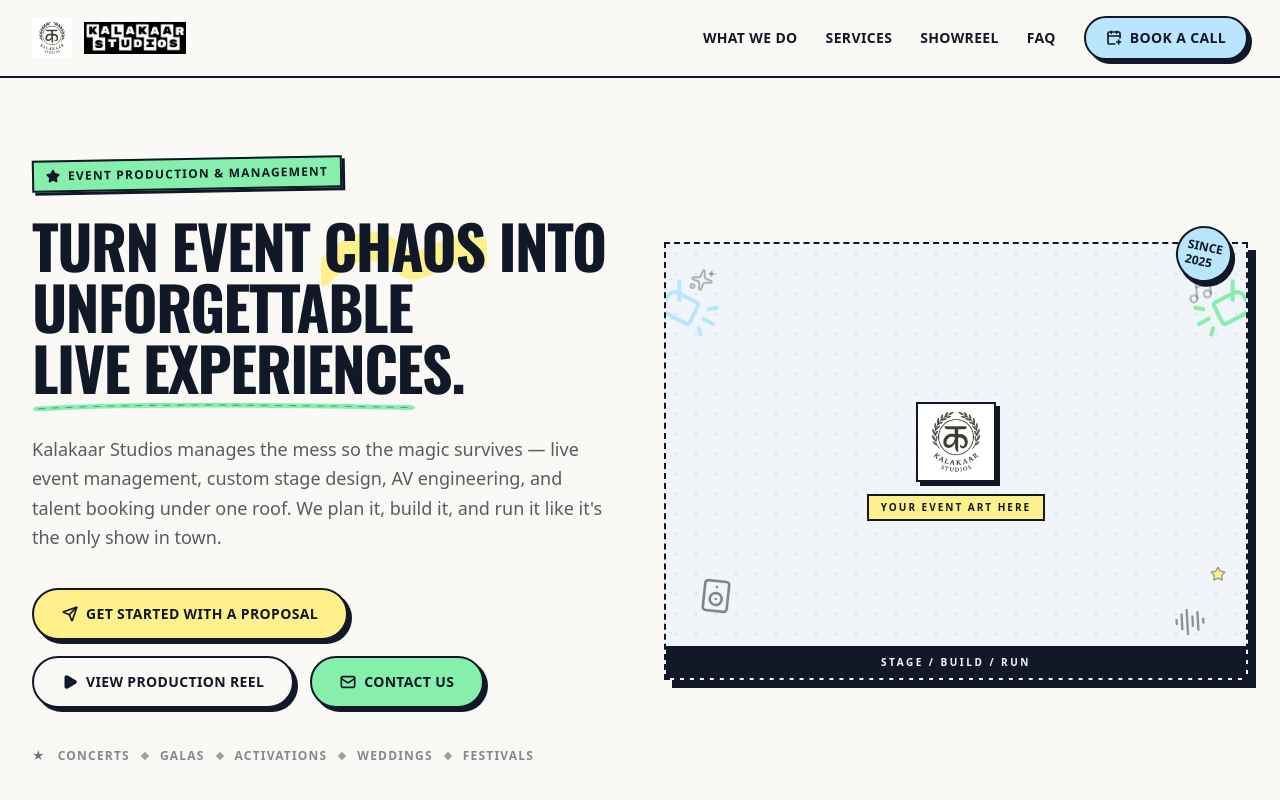
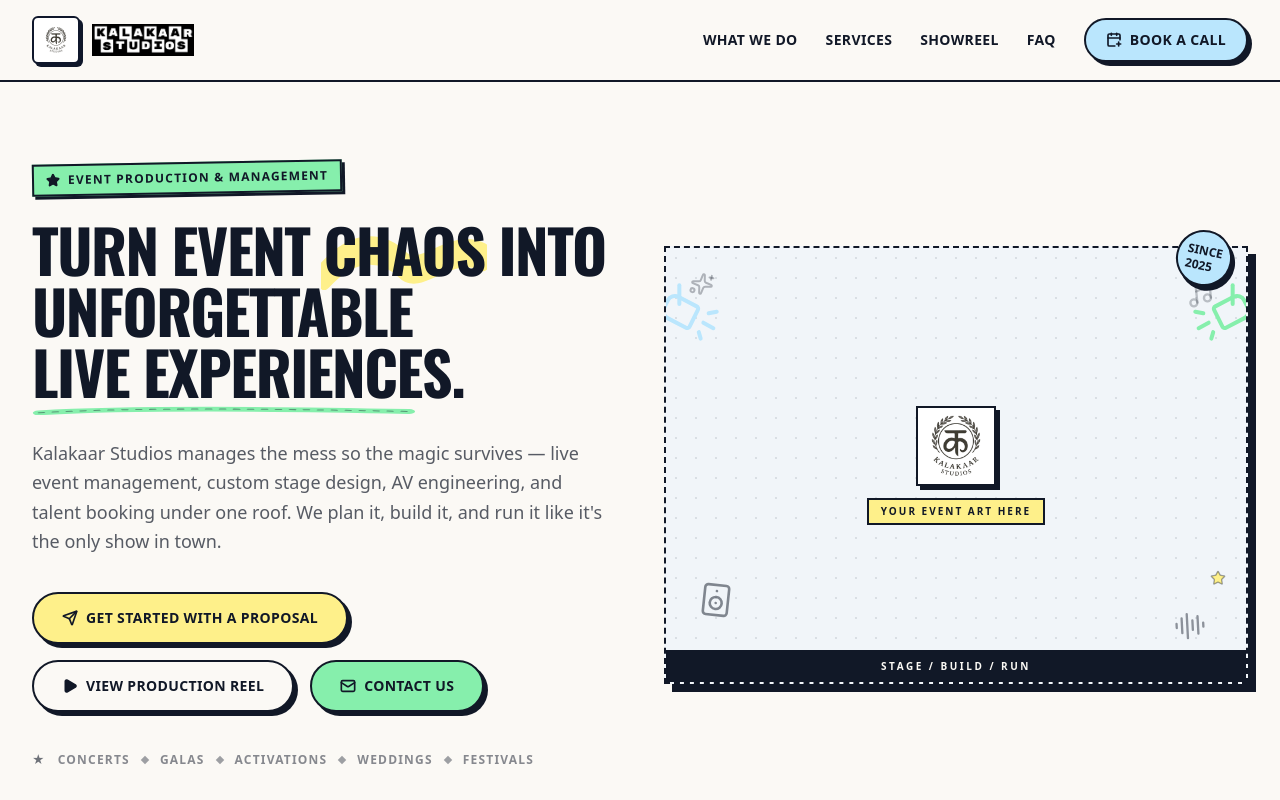
Before and after one commit to RaunakDr1ps/kalakaarstudios, a Next.js app: page / in a window 1280 px wide. Shown: the top 800 px of the page. Built offline with nearby package versions, Linux system fonts and the light colour scheme.

Commit message:
style: restyle header logo as Neubrutalist emblem box

```diff
--- a/src/app/page.tsx
+++ b/src/app/page.tsx
@@ -167,13 +167,15 @@
       <header className="sticky top-0 z-50 border-b-2 border-ink bg-cream/95 backdrop-blur">
         <div className="mx-auto flex max-w-7xl items-center justify-between px-5 py-4 sm:px-8">
           <a href="#" className="group inline-flex items-center gap-3">
+            <span className="flex items-center justify-center rounded-md border-2 border-slate-900 bg-white p-1.5 shadow-[3px_3px_0px_0px_#0f172a]">
               <Image
                 src="/logo.png"
                 alt="Kalakaar Studios"
                 width={200}
                 height={200}
-              className="h-10 w-auto"
+                className="h-8 w-auto"
               />
+            </span>
             <Image
               src="/ks-grid-logo.png"
               alt="Kalakaar Studios"
```
Lines whose indentation alone changed are shown as unchanged.
